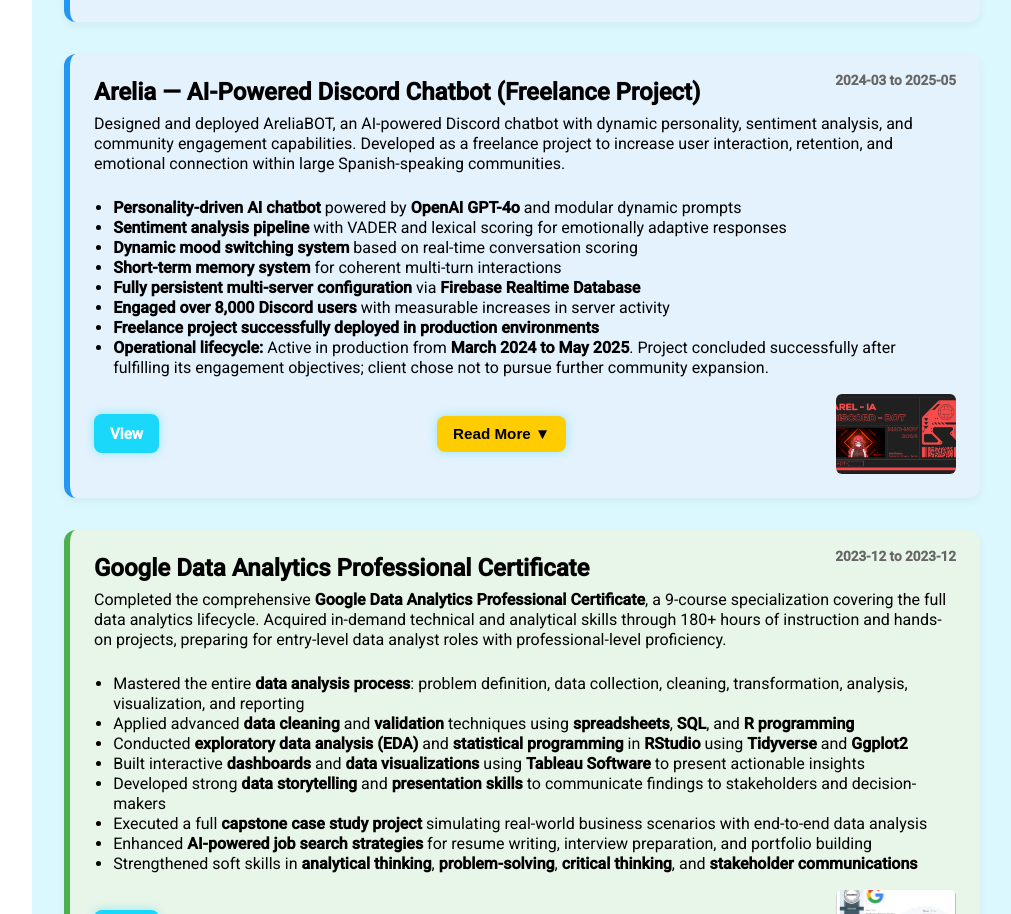
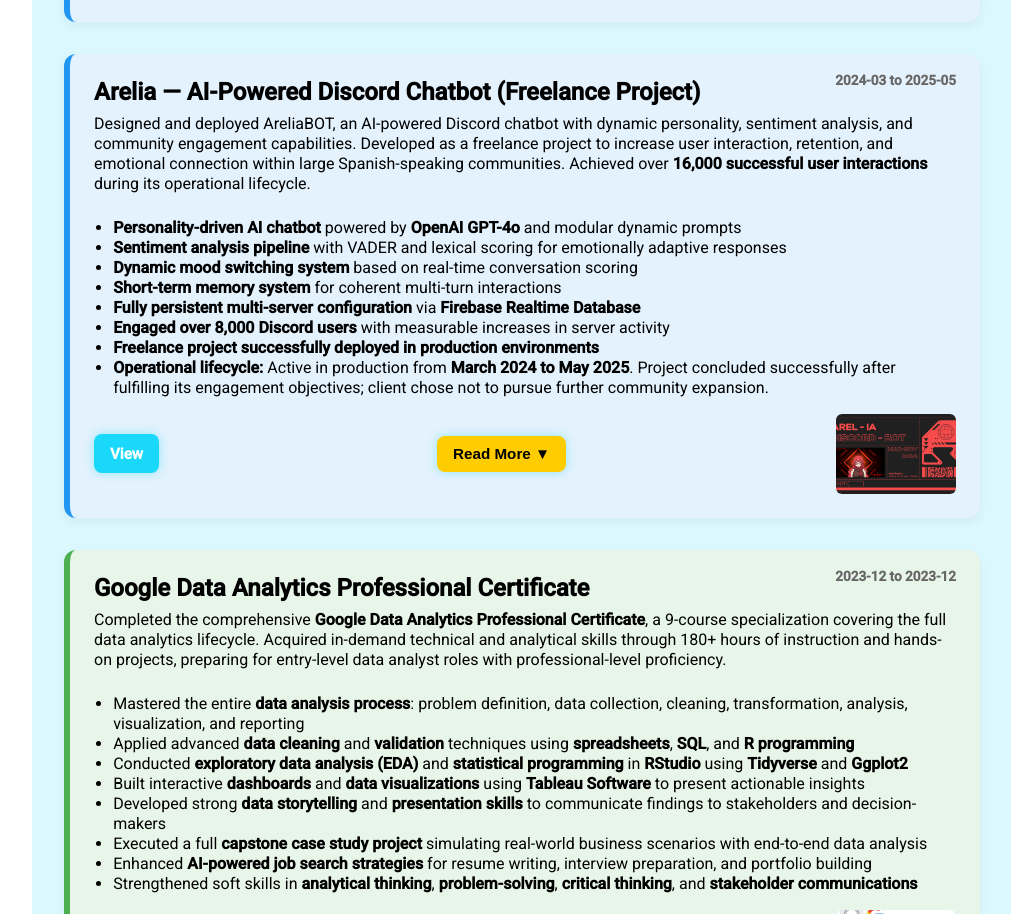
Before and after one commit to RobertoRiveraT/chatbot_arelia-frontend, an Angular app: page /mywork in a window 1280 px wide. Shown: the part 1595-2509 px from the top of the page, without its empty margins (268-1279 px from the left). Built offline with nearby package versions, Linux system fonts and the light colour scheme.

Commit message:
Refactor: Link Fix

```diff
--- a/src/app/articles/items/2024/AreliaDiscordBot/areliadiscordbot.project.ts
+++ b/src/app/articles/items/2024/AreliaDiscordBot/areliadiscordbot.project.ts
@@ -7,7 +7,7 @@
     startDate: '2024-03',
     endDate: '2025-05',
     description:
-        'Designed and deployed AreliaBOT, an AI-powered Discord chatbot with dynamic personality, sentiment analysis, and community engagement capabilities. Developed as a freelance project to increase user interaction, retention, and emotional connection within large Spanish-speaking communities.',
+        'Designed and deployed AreliaBOT, an AI-powered Discord chatbot with dynamic personality, sentiment analysis, and community engagement capabilities. Developed as a freelance project to increase user interaction, retention, and emotional connection within large Spanish-speaking communities. Achieved over <strong>16,000 successful user interactions</strong> during its operational lifecycle.',
 
     readMoreText:
         '<h2>Project Overview</h2>' +
@@ -50,9 +50,7 @@
         '<p>This pipeline provided full end-to-end testing and deployment control, reducing risks of introducing errors into production while supporting rapid feature development.</p>' +
 
         '<h2>Technologies Used</h2>' +
-        '<p><strong>Python 3.10+</strong>, <strong>Discord-Py</strong>, <strong>OpenAI GPT-4o</strong>, <strong>Firebase Realtime Database</strong>, <strong>VADER Sentiment Analyzer</strong>, <strong>Levenshtein Distance</strong>, <strong>Flask</strong>, <strong>Railway</strong>, <strong>Replit</strong>, <strong>Pytest</strong> (internal QA), <strong>GitHub</strong>, <strong>Persona-driven prompt engineering</strong>, <strong>AI-powered community building</strong>.</p>' +
-
-        '<h4 style="margin-top: 0.8rem; color: #007acc;">📁 <strong>Repository:</strong> <a href="https://github.com/RobertoRiveraT/AreliaBOT" target="_blank">View on GitHub</a></h4><br><br>',
+        '<p><strong>Python 3.10+</strong>, <strong>Discord-Py</strong>, <strong>OpenAI GPT-4o</strong>, <strong>Firebase Realtime Database</strong>, <strong>VADER Sentiment Analyzer</strong>, <strong>Levenshtein Distance</strong>, <strong>Flask</strong>, <strong>Railway</strong>, <strong>Replit</strong>, <strong>Pytest</strong> (internal QA), <strong>GitHub</strong>, <strong>Persona-driven prompt engineering</strong>, <strong>AI-powered community building</strong>.</p>',
 
     bullets: [
         '<strong>Personality-driven AI chatbot</strong> powered by <strong>OpenAI GPT-4o</strong> and modular dynamic prompts',
@@ -64,7 +62,7 @@
         '<strong>Freelance project successfully deployed in production environments</strong>',
         '<strong>Operational lifecycle:</strong> Active in production from <strong>March 2024 to May 2025</strong>. Project concluded successfully after fulfilling its engagement objectives; client chose not to pursue further community expansion.'
     ],
-    link: 'https://www.linkedin.com/in/robertoriverateran/details/projects/1740201529525/single-media-viewer/?profileId=ACoAADI3EN0B1uWYdNdkBvLmf5_wr7D5vJtxDEo',
+    link: 'https://drive.google.com/file/d/1Da9byo2259xnZqHmnotLvVPPcj503hT_/view?usp=sharing',
     thumbnail: 'assets/img/work/2024/areliabot_web_thumb.png',
     readMoreOpen: false
 };
```
